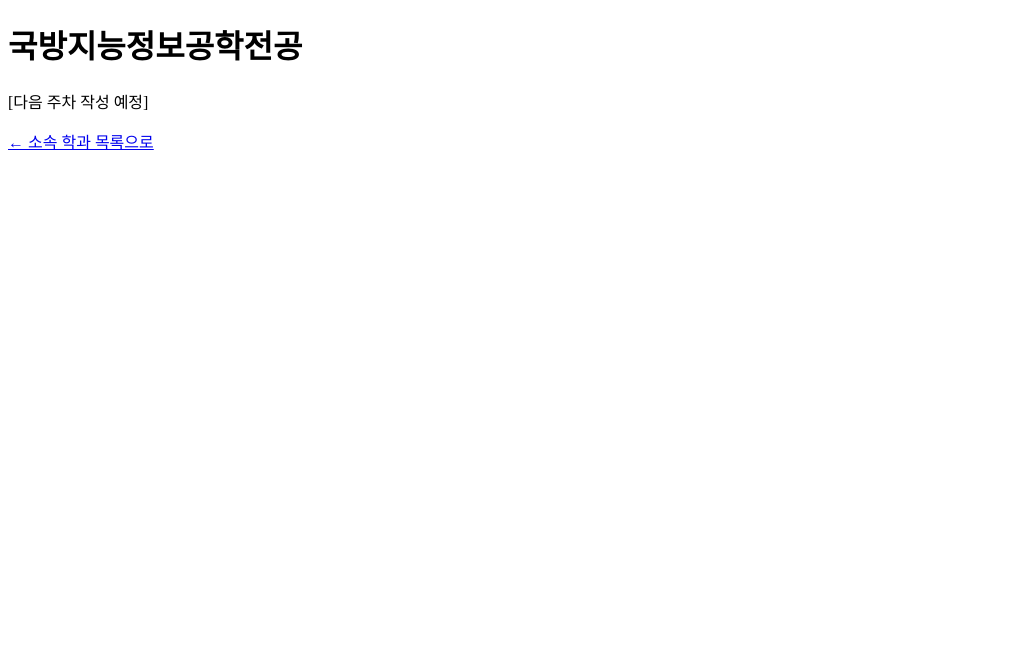
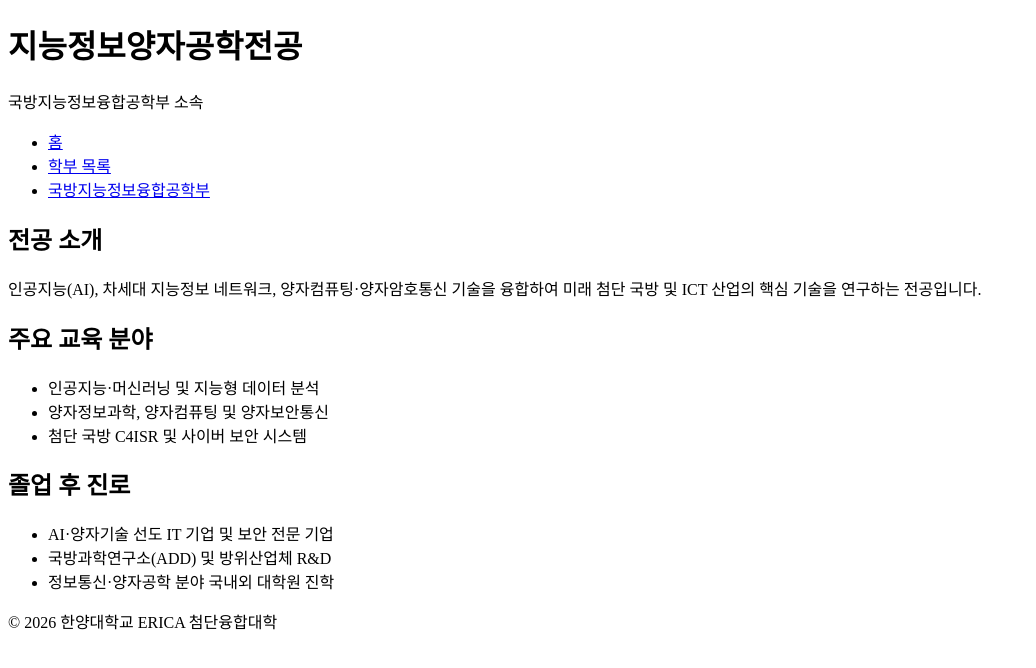
Before and after one commit to kyy060421/oss-03-CollegeIntroduction, a plain HTML site: page pages/department/defense/major1.html in a window 1280 px wide. Shown: the whole page, without its empty margins (0-1036 px from the left). Drawn offline with Linux system fonts and the light colour scheme.

Commit message:
학과 파일 내용 교환

```diff
--- a/pages/department/defense/major1.html
+++ b/pages/department/defense/major1.html
@@ -1,9 +1,49 @@
 <!DOCTYPE html>
 <html lang="ko">
-<head><meta charset="UTF-8"><title>국방지능정보공학전공</title></head>
+<head>
+  <meta charset="UTF-8">
+  <title>지능정보양자공학전공 - 한양대학교 ERICA 첨단융합대학</title>
+</head>
 <body>
-  <h1>국방지능정보공학전공</h1>
-  <p>[다음 주차 작성 예정]</p>
-  <p><a href="index.html">← 소속 학과 목록으로</a></p>
+  <header>
+    <h1>지능정보양자공학전공</h1>
+    <p>국방지능정보융합공학부 소속</p>
+    <nav>
+      <ul>
+        <li><a href="../../../index.html">홈</a></li>
+        <li><a href="../../department.html">학부 목록</a></li>
+        <li><a href="index.html">국방지능정보융합공학부</a></li>
+      </ul>
+    </nav>
+  </header>
+
+  <main>
+    <section>
+      <h2>전공 소개</h2>
+      <p>인공지능(AI), 차세대 지능정보 네트워크, 양자컴퓨팅·양자암호통신 기술을 융합하여 미래 첨단 국방 및 ICT 산업의 핵심 기술을 연구하는 전공입니다.</p>
+    </section>
+
+    <section>
+      <h2>주요 교육 분야</h2>
+      <ul>
+        <li>인공지능·머신러닝 및 지능형 데이터 분석</li>
+        <li>양자정보과학, 양자컴퓨팅 및 양자보안통신</li>
+        <li>첨단 국방 C4ISR 및 사이버 보안 시스템</li>
+      </ul>
+    </section>
+
+    <section>
+      <h2>졸업 후 진로</h2>
+      <ul>
+        <li>AI·양자기술 선도 IT 기업 및 보안 전문 기업</li>
+        <li>국방과학연구소(ADD) 및 방위산업체 R&amp;D</li>
+        <li>정보통신·양자공학 분야 국내외 대학원 진학</li>
+      </ul>
+    </section>
+  </main>
+
+  <footer>
+    <p>&copy; 2026 한양대학교 ERICA 첨단융합대학</p>
+  </footer>
 </body>
 </html>
```
Also changed, not shown: pages/department/bio/index.html (+15 -7 lines), pages/department/defense/index.html (+33 -7 lines).
